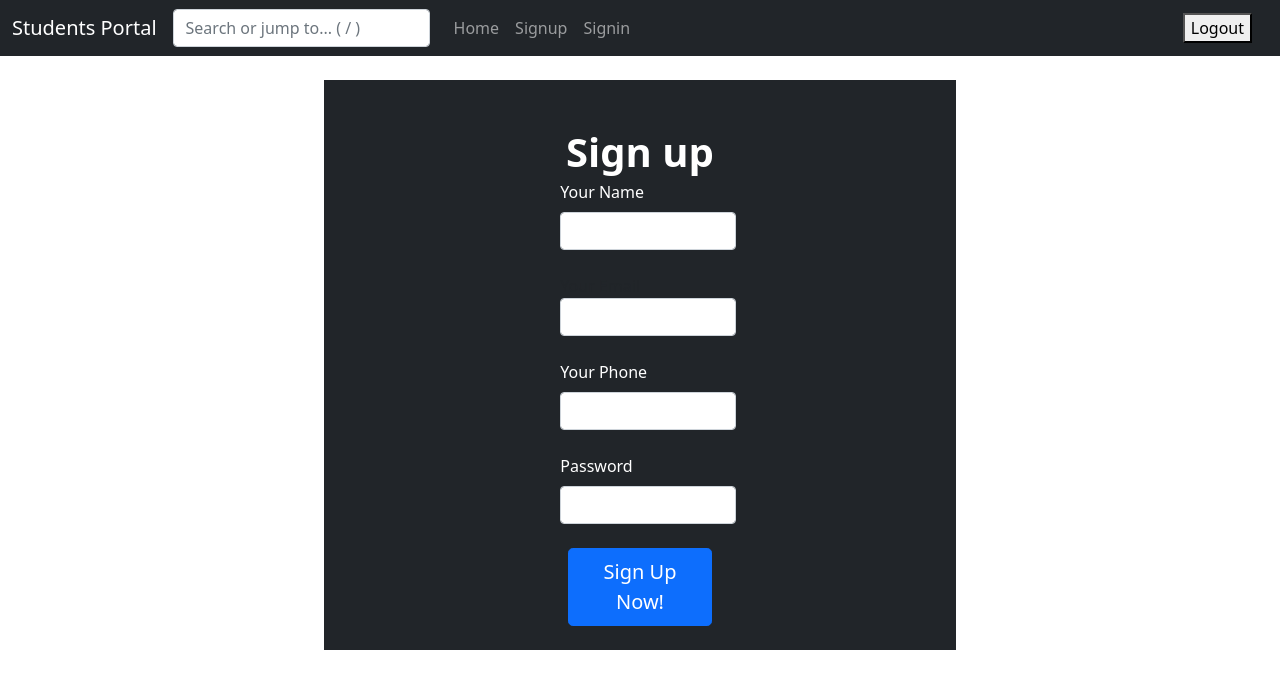
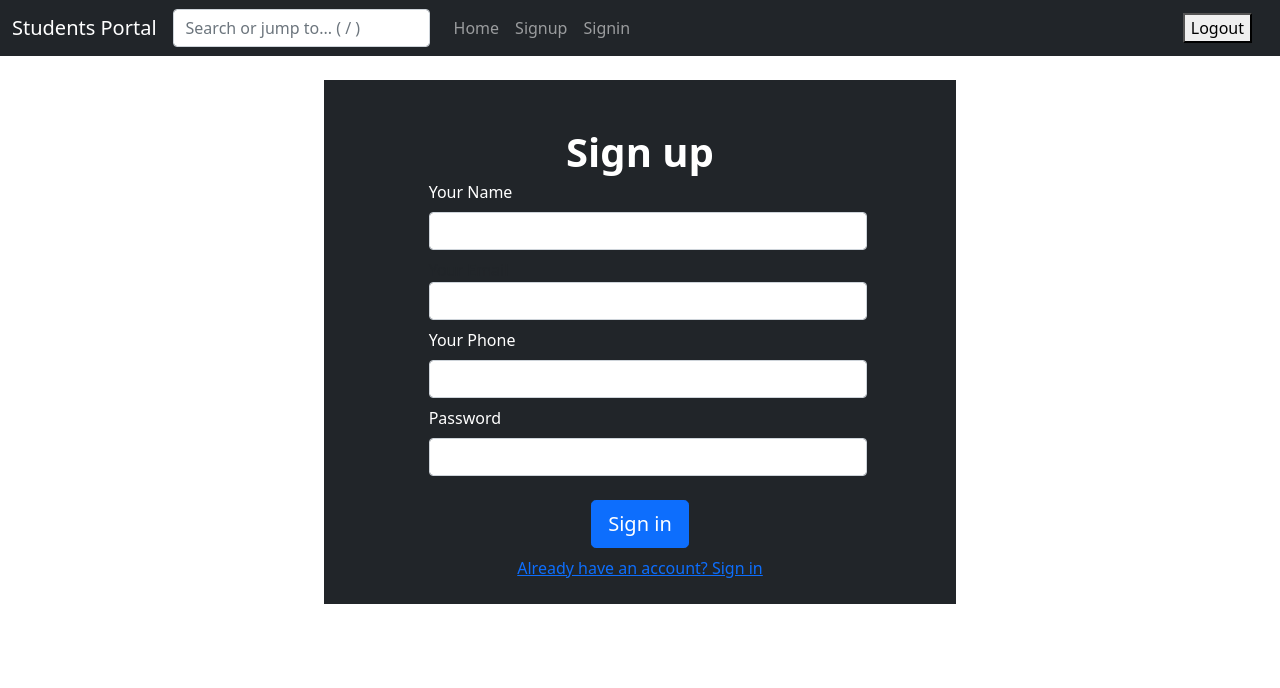
Before and after one commit to JamshaidKhalid/Students-Login, a React (Create React App) app in the folder studentslogin/: page /register in a window 1280 px wide. Shown: the top 688 px of the page. Built offline with nearby package versions, Linux system fonts and the light colour scheme.

Commit message:
Pages refined

```diff
--- a/studentslogin/src/App.js
+++ b/studentslogin/src/App.js
@@ -13,9 +13,9 @@ function App() {
       <div>
         <Navbar />
         <Routes>
-          <Route path="/" element={<Home />} />
-          <Route path="register/" element={<Register />} />
-          <Route path="signin/" element={<Signin />} />
+          <Route path="/dashboard" element={<Home />} />
+          <Route path="register" element={<Register />} />
+          <Route path="/signin" element={<Signin />} />
         </Routes>
       </div>
     </Router>
--- a/studentslogin/src/components/Navbar.js
+++ b/studentslogin/src/components/Navbar.js
@@ -23,7 +23,7 @@ const Navbar = () => {
             </form>
             <ul className="navbar-nav me-auto mb-2 mb-lg-0">
               <li className="nav-item">
-                <Link className="nav-link" to="/">
+                <Link className="nav-link" to="/dashboard">
                   Home
                 </Link>
               </li>
--- a/studentslogin/src/pages/Register.js
+++ b/studentslogin/src/pages/Register.js
@@ -1,16 +1,16 @@
 import React from "react";
-
+import { Link } from "react-router-dom";
 function Register() {
   return (
     <div className="w-50 p-3 container mt-2">
       <div className="row d-flex justify-content-center align-items-center bg-dark">
-        <div className="col-md-10 col-lg-6 col-xl-5 order-2 order-lg-1 ">
+        <div className="col-xl-10 order-2 order-lg-1 ">
           <p className="text-center h1 fw-bold mt-5 mb-1 mx-1 mx-md-4 text-white">
             Sign up
           </p>
 
           <form className="mx-1 mx-md-4">
-            <div className="d-flex flex-row align-items-center mb-4 float-left">
+            <div className="d-flex flex-row align-items-center mb-2 float-left">
               <i className="fas fa-user fa-lg me-3 fa-fw"></i>
               <div className="form-outline flex-fill mb-0">
                 <label className="form-label text-white" for="name">
@@ -20,7 +20,7 @@ function Register() {
               </div>
             </div>
 
-            <div className="d-flex flex-row align-items-center mb-4 float-left">
+            <div className="d-flex flex-row align-items-center mb-2 float-left">
               <i className="fas fa-envelope fa-lg me-3 fa-fw"></i>
               <div className="form-outline flex-fill mb-0">
                 <label className=" text-whiteform-label" for="email">
@@ -29,7 +29,7 @@ function Register() {
                 <input type="email" id="email" className="form-control" />
               </div>
             </div>
-            <div className="d-flex flex-row align-items-center mb-4">
+            <div className="d-flex flex-row align-items-center mb-2">
               <i className="fas fa-envelope fa-lg me-3 fa-fw"></i>
               <div className="form-outline flex-fill mb-0">
                 <label className="form-label text-white" for="email">
@@ -49,10 +49,14 @@ function Register() {
               </div>
             </div>
 
+            <div className="d-flex justify-content-center">
+              <button type="button" className="mb-2 btn btn-primary btn-lg">
+                Sign in
+              </button>
+            </div>
+
             <div className="d-flex justify-content-center mx-4 mb-3 mb-lg-4">
-              <button type="button" className="btn btn-primary btn-lg">
-                Sign Up Now!
-              </button>
+              <Link to="/signin">Already have an account? Sign in</Link>
             </div>
           </form>
         </div>
--- a/studentslogin/src/pages/Signin.js
+++ b/studentslogin/src/pages/Signin.js
@@ -1,11 +1,12 @@
 import React from "react";
+import { Link } from "react-router-dom";
 
 function Signin() {
   return (
     <div className="w-50 p-3 container mt-5">
       <div className="row d-flex justify-content-center align-items-center bg-dark">
         <div className="row justify-content-center bg-dark">
-          <div className="col-md-10 col-lg-6 col-xl-5 order-2 order-lg-1 ">
+          <div className="col-xl-10 order-2 order-lg-1 ">
             <p className="text-center h1 fw-bold mt-5 mb-1 mx-1 mx-md-4 text-white">
               Sign in
             </p>
@@ -35,10 +36,16 @@ function Signin() {
                 </div>
               </div>
 
-              <div className="d-flex justify-content-center mx-4 mb-3 mb-lg-4">
-                <button type="button" className="mb-5 btn btn-primary btn-lg">
+              <div className="d-flex justify-content-center">
+                <button type="button" className="mb-2 btn btn-primary btn-lg">
                   Sign in
                 </button>
+              </div>
+
+              <div className="d-flex justify-content-center mx-4 mb-3 mb-lg-4">
+                <Link to="/register">
+                  Don't Have an account yet? Register Now
+                </Link>
               </div>
             </form>
           </div>
```
